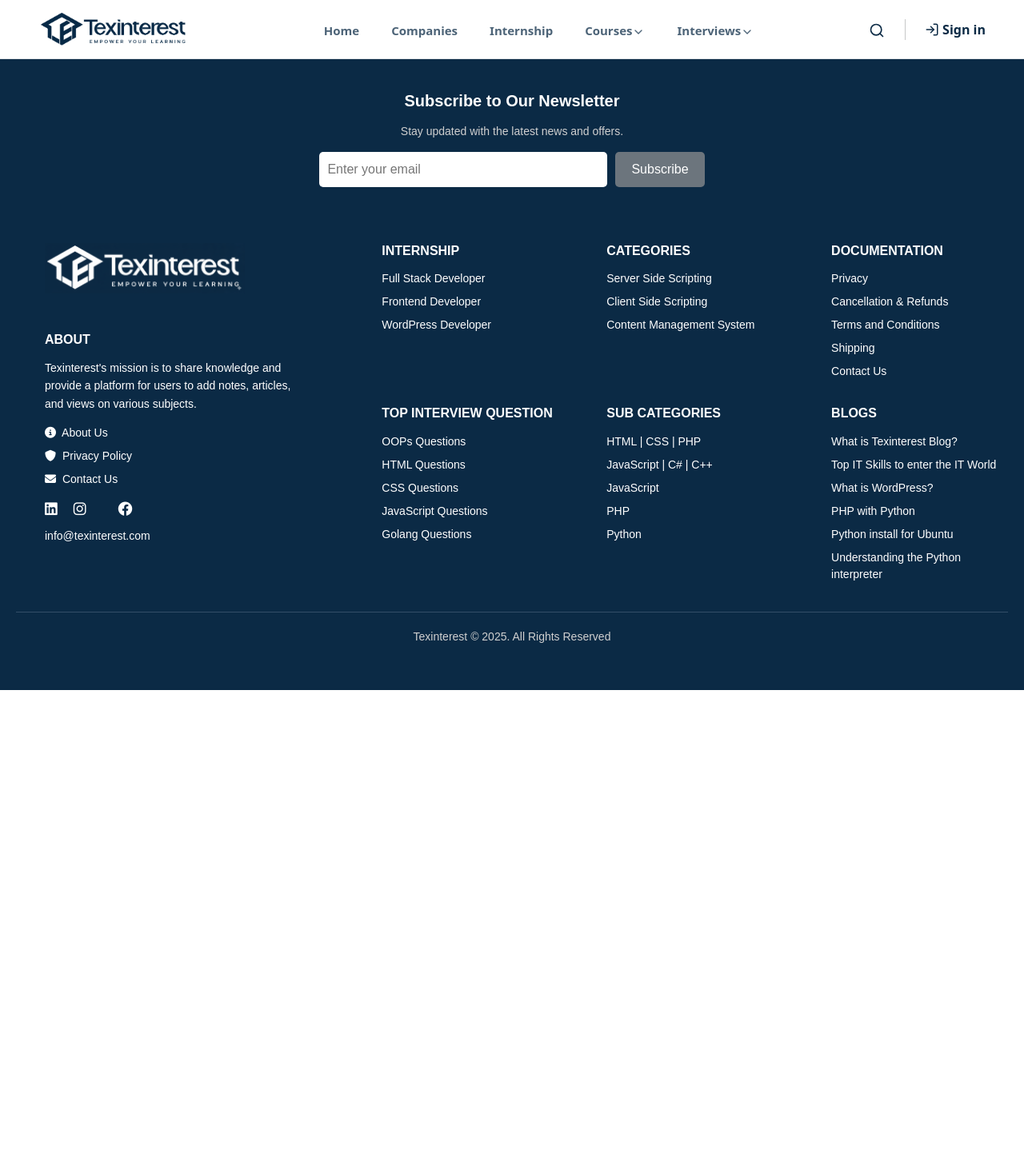
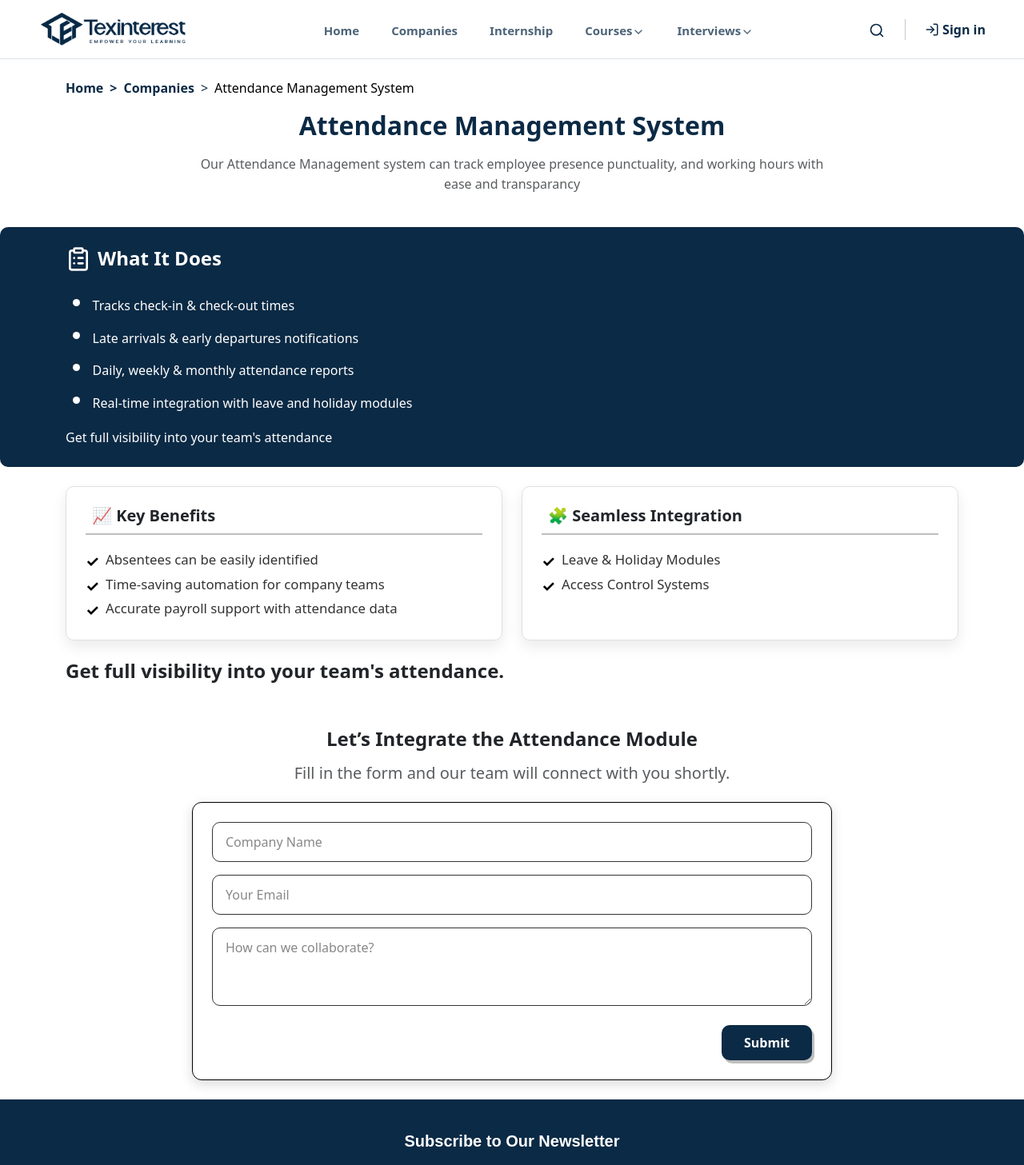
Before and after one commit to farucq/Texinterest, a React (Create React App) app: page /attendancemanagement in a window 1280 px wide. Shown: the top 1457 px of the page at 80% size. Before the commit the page ends 863 px from the top, so only its background shows below. Built offline with nearby package versions, Linux system fonts and the light colour scheme.

Commit message:
Add Attendance Management page and styles
Introduced Attendancemanagement.js with UI and form for attendance management, updated App.js to route to the new page, and added related styles to home.css for improved layout and visual consistency.

```diff
--- a/src/App.js
+++ b/src/App.js
@@ -6,7 +6,7 @@
 import Internship from './pages/sc';
 import Sb from './pages/sb';
 import HolidayManagement from './pages/Holiday Management';
-
+import Attendancemanagement from './pages/Attendancemanagement'
 
 
 function App() {
@@ -19,7 +19,7 @@
         <Route path="/sc" element={<Internship/>} />
         <Route path="/sb" element={<Sb />} />
         <Route path="/holidaymanagement" element={<HolidayManagement />} />
-
+        <Route path="/attendancemanagement" element={<Attendancemanagement />} />
       </Routes>
     </BrowserRouter>
     <Footer />
--- /dev/null
+++ b/src/pages/Attendancemanagement.js
@@ -0,0 +1,145 @@
+import React from "react";
+import { Breadcrumb } from "react-bootstrap";
+import { Link } from "react-router-dom";
+import { ClipboardList } from "lucide-react";
+import "./home.css";
+
+function Attendancemanagement() {
+  return (
+    <div>
+      {/* ===== Breadcrumb & Title Section ===== */}
+      <div className="container py-4">
+        <Breadcrumb className="mb-3">
+          <Breadcrumb.Item
+            linkAs={Link}
+            linkProps={{ to: "/" }}
+            className="fw-bold text-dark"
+          >
+            Home
+          </Breadcrumb.Item>
+          <Breadcrumb.Item
+            linkAs={Link}
+            linkProps={{ to: "/sb" }}
+            className="fw-bold text-dark"
+          >
+            Companies
+          </Breadcrumb.Item>
+          <Breadcrumb.Item active>
+            Attendance Management System
+          </Breadcrumb.Item>
+        </Breadcrumb>
+
+        <div className="text-center">
+          <h2 className="fw-bold title-text mb-3">
+            Attendance Management System
+          </h2>
+          <p className="text-muted desc-text mx-auto">
+           Our Attendance Management system can track employee presence punctuality, and working hours with ease and transparancy
+          </p>
+        </div>
+      </div>
+
+      {/* ===== What It Does Section ===== */}
+      <section className="what-it-does-section text-white py-4 px-4">
+        <div className="container">
+          <div className="d-flex align-items-center mb-3">
+            <ClipboardList size={32} className="text-white me-2" />
+            <h4 className="fw-bold mb-0">What It Does</h4>
+          </div>
+
+         <ul className="list-size">
+            <li>Tracks check-in & check-out times</li>
+            <li>Late arrivals & early departures notifications</li>
+            <li>Daily, weekly & monthly attendance reports</li>
+            <li> Real-time integration with leave and holiday modules</li>
+          </ul>
+
+          <p className="mb-0">
+          Get full visibility into your team's attendance
+          </p>
+        </div>
+      </section>
+
+     {/* ===== Key Benefits & Seamless Integration Section ===== */}
+<section className="benefits-section py-4">
+  <div className="container">
+    <div className="row g-4 justify-content-center">
+      {/* Left Box - Key Benefits */}
+      <div className="col-md-6">
+        <div className="benefit-box p-4 h-100 shadow-card">
+          <div className="d-flex align-items-center mb-2">
+            <i className="bi bi-bar-chart-fill text-primary fs-4 me-2"></i>
+            <h5 className="fw-bold mb-0">📈  Key Benefits</h5>
+          </div>
+          <hr className="divider" />
+          <ul className="list-unstyled mt-3 mb-0 benefit-list">
+            <li>Absentees can be easily identified</li>
+            <li>Time-saving automation for company teams</li>
+            <li>Accurate payroll support with attendance data</li>
+          </ul>
+        </div>
+      </div>
+
+      {/* Right Box - Seamless Integration */}
+      <div className="col-md-6">
+        <div className="benefit-box p-4 h-100 shadow-card">
+          <div className="d-flex align-items-center mb-2">
+            <i className="bi bi-puzzle-fill text-success fs-4 me-2"></i>
+            <h5 className="fw-bold mb-0">🧩  Seamless Integration</h5>
+          </div>
+          <hr className="divider" />
+          <ul className="list-unstyled mt-3 mb-0 benefit-list">
+            <li>Leave & Holiday Modules</li>
+            <li>Access Control Systems</li>
+          </ul>
+        </div>
+      </div>
+    </div>
+    <h4 className="fw-bold mt-4">  Get full visibility into your team's attendance.</h4>
+  </div>
+</section>
+
+ {/* ===== Contact Section ===== */}
+      <section className="contact-section py-4" >
+        <div className="container text-center">
+          <h4 className="fw-bold mb-3">Let’s Integrate the Attendance Module</h4>
+          <h5 className="text-muted mb-4">
+            Fill in the form and our team will connect with you shortly.
+          </h5>
+          <div className="contact-box mx-auto p-4">
+            <form>
+              <div className="mb-3">
+                <input
+                  type="text"
+                  className="form-control"
+                  placeholder="Company Name"
+                />
+              </div>
+              <div className="mb-3">
+                <input
+                  type="email"
+                  className="form-control"
+                  placeholder="Your Email"
+                />
+              </div>
+              <div className="mb-4">
+                <textarea
+                  className="form-control"
+                  rows="3"
+                  placeholder="How can we collaborate?"
+                ></textarea>
+              </div>
+              <div className="text-end">
+                <button type="submit" className="btn-submit">
+                  Submit
+                </button>
+              </div>
+            </form>
+          </div>
+        </div>
+      </section>
+    </div>
+  );
+}
+
+export default Attendancemanagement;
--- a/src/pages/home.css
+++ b/src/pages/home.css
@@ -782,7 +782,7 @@
 /* Outer box */
 .contact-box {
   background: #ffffff;
-  border: 1px solid #d1d1d1;
+  border: 1px solid #000000;
   border-radius: 12px;
   box-shadow: 0px 5px 15px rgba(0, 0, 0, 0.15);
   max-width: 800px;
@@ -832,3 +832,67 @@
     padding: 1.5rem;
   }
 }
+
+/* attendence management */
+
+.list-size {
+  list-style-type: disc; /* Keep round bullets */
+  padding-left: 1.5em;   /* Adjust indentation */
+  font-size: 1.4rem;    /* Increase font size for better readability */
+  line-height: 1.8;   /* Improve line spacing */
+}
+
+.list-size li::marker {
+  font-size: 1.6em;      /* Increase bullet size */
+  font-weight: bold;     /* Make bullet thicker */
+  color: #ffffff;        /* Optional: use your theme color */
+}
+.benefits-section {
+  background-color: #fff;
+}
+
+.benefit-box {
+  border-radius: 10px;
+  background: #fff;
+  border: 1px solid #e0e0e0;
+  transition: all 0.3s ease;
+}
+
+.benefit-box:hover {
+  box-shadow: 0 px 20px rgba(0, 0, 0, 0.1);
+  transform: translateY(-3px);
+}
+
+.divider {
+  border-top: 2px solid #e0e0e0;
+  border-bottom: 2px solid #000000;
+  margin: 0.5rem 0 1rem;
+}
+
+.benefit-list li {
+  font-size: 1.05rem;
+  line-height: 1.8;
+  position: relative;
+  padding-left: 25px;
+  color: #333;
+}
+
+/* Checkmark style */
+.benefit-list li::before {
+  content: "✓";
+  position: absolute;
+  left: 0;
+  top: 0;
+  color: #000000;
+  font-weight: bold;
+  font-size: 1.2rem;
+}
+
+/* Icon and text colors */
+.text-primary {
+  color: #007bff !important;
+}
+
+.text-success {
+  color: #28a745 !important;
+}
```
